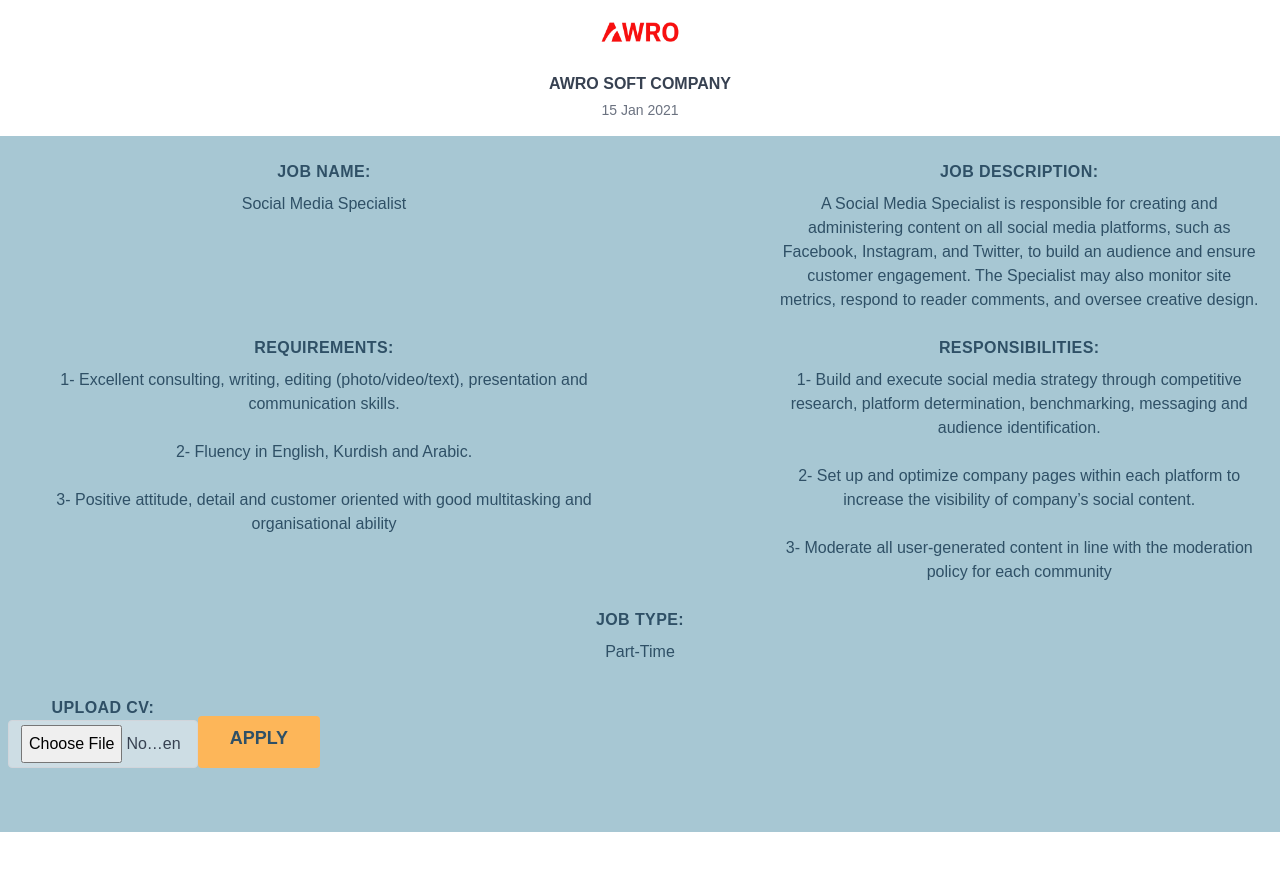
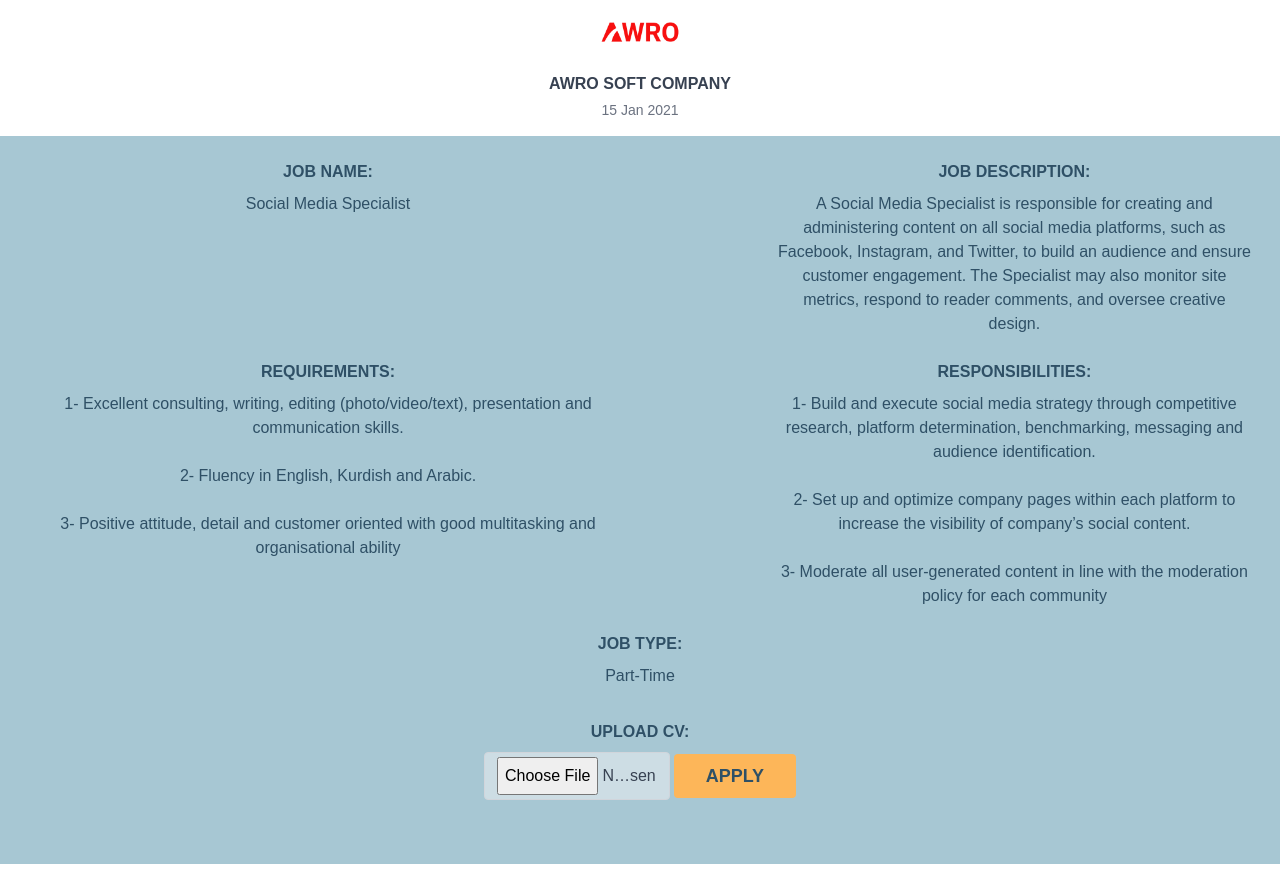
Before and after one commit to yaraalkassar/CareerBuilding, a React (Create React App) app in the folder careerbuilding/: page /Vacancy2 in a window 1280 px wide. Shown: the part 240-1120 px from the top of the page. Before the commit the page ends 1088 px from the top, so only its background shows below. Built offline with nearby package versions, Linux system fonts and the light colour scheme; no server answers.

Commit message:
fixed styling

```diff
--- a/careerbuilding/src/Components/Vacancies/moredetails.js
+++ b/careerbuilding/src/Components/Vacancies/moredetails.js
@@ -9,7 +9,7 @@
         </div>
       </div>
 
-      <div className=" flex justify-center items-center py-2 flex flex-wrap md:flex-nowrap ">
+      <div className=" flex justify-center items-center py-2 flex-wrap md:flex-nowrap ">
         <div className="md:w-64 md:mb-0 mb-6 flex-shrink-0 flex flex-col ">
           <div className="flex justify-center items-center">
             <img src={AwroSoft} className="w-20 h-20" alt="AwroSoft" />
@@ -21,12 +21,11 @@
         </div>
       </div>
 
-      <form>
-        <div className="bg-paleBlue px-2 pt-6 pb-8 mb-4 flex flex-col my-2 ">
+      <div className="bg-paleBlue px-4 pt-6 pb-8 mb-4 flex flex-col my-2 justify-center items-center">
         <div className="md:flex justify-between mb-6">
           <div className="md:w-1/2 px-3 mb-6 md:mb-0">
             <label
-                className="block uppercase tracking-wide text-darkerBlue text-s font-bold mb-2"
+              className="block uppercase  text-darkerBlue text-s font-bold mb-2"
               for="job-name"
             >
               Job Name:
@@ -36,7 +35,7 @@
 
           <div className="md:w-2/5 px-3 ">
             <label
-                className="block uppercase tracking-wide text-darkerBlue text-s font-bold mb-2"
+              className="block uppercase  text-darkerBlue text-s font-bold mb-2"
               for="job-description"
             >
               Job Description:
@@ -44,10 +43,9 @@
             <p className="text-m  text-darkerBlue">
               A Social Media Specialist is responsible for creating and
               administering content on all social media platforms, such as
-                Facebook, Instagram, and Twitter, to build an audience and
-                ensure customer engagement. The Specialist may also monitor site
-                metrics, respond to reader comments, and oversee creative
-                design.
+              Facebook, Instagram, and Twitter, to build an audience and ensure
+              customer engagement. The Specialist may also monitor site metrics,
+              respond to reader comments, and oversee creative design.
             </p>
           </div>
         </div>
@@ -55,7 +53,7 @@
         <div className=" md:flex justify-between mb-6">
           <div className="md:w-1/2 px-3 mb-6 md:mb-0">
             <label
-                className="block uppercase tracking-wide text-darkerBlue text-s font-bold mb-2"
+              className="block uppercase  text-darkerBlue text-s font-bold mb-2"
               for="Requirements"
             >
               Requirements:
@@ -67,22 +65,20 @@
               </p>
               <br />
               <p className="text-m  text-darkerBlue">
-                  {" "}
-                  2- Fluency in English, Kurdish and Arabic.{" "}
+                2- Fluency in English, Kurdish and Arabic.
               </p>
 
               <br />
               <p className=" text-m  text-darkerBlue">
-                  {" "}
                 3- Positive attitude, detail and customer oriented with good
-                  multitasking and organisational ability{" "}
+                multitasking and organisational ability
               </p>
             </div>
           </div>
 
           <div className="md:w-2/5 px-3">
             <label
-                className="block uppercase tracking-wide text-darkerBlue text-s font-bold mb-2"
+              className="block uppercase  text-darkerBlue text-s font-bold mb-2"
               for="Responsibilities"
             >
               Responsibilities:
@@ -94,16 +90,14 @@
             </p>
             <br />
             <p className="text-m  text-darkerBlue">
-                {" "}
               2- Set up and optimize company pages within each platform to
-                increase the visibility of company’s social content.{" "}
+              increase the visibility of company’s social content.
             </p>
 
             <br />
             <p className=" text-m  text-darkerBlue">
-                {" "}
-                3- Moderate all user-generated content in line with the
-                moderation policy for each community{" "}
+              3- Moderate all user-generated content in line with the moderation
+              policy for each community
             </p>
           </div>
         </div>
@@ -111,7 +105,7 @@
         <div>
           <label
             for="job-type "
-              className="block uppercase tracking-wide text-darkerBlue text-s font-bold mb-2"
+            className="block uppercase  text-darkerBlue text-s font-bold mb-2"
           >
             Job Type:
           </label>
@@ -120,24 +114,26 @@
           </div>
         </div>
 
-          <div className="block uppercase tracking-wide text-darkerBlue text-s font-bold  py-8 pr-80 flex w-1/2">
+        <div className="uppercase  text-darkerBlue text-s font-bold py-8 flex flex-col w-1/4 space-y-2">
           <div>
             <label>
-                upload CV:
+              Upload CV:
               <br />
             </label>
+          </div>
+          <div className="flex items-center justify-center space-x-1">
             <input
               className="w-full  bg-gray-100 bg-opacity-50 rounded border border-gray-300 focus:border-darkerBlue focus:bg-white focus:ring-2 focus:ring-indigo-200 text-base outline-none text-gray-700 py-1 px-3 leading-8 transition-colors duration-200 ease-in-out"
               id="uploadcv"
               type="file"
             ></input>
-            </div>
-            <button className=" mt-5 flex mx-auto text-darkerBlue font-bold bg-paleYellow border-0 py-2 px-8 focus:outline-none hover:bg-dakBlue rounded text-lg">
+
+            <button className="flex mx-auto text-darkerBlue font-bold bg-paleYellow border-0 py-2 px-8 focus:outline-none hover:bg-dakBlue rounded text-lg">
               APPLY
             </button>
           </div>
         </div>
-      </form>
+      </div>
     </div>
   );
 }
```
Lines whose indentation alone changed are shown as unchanged.
